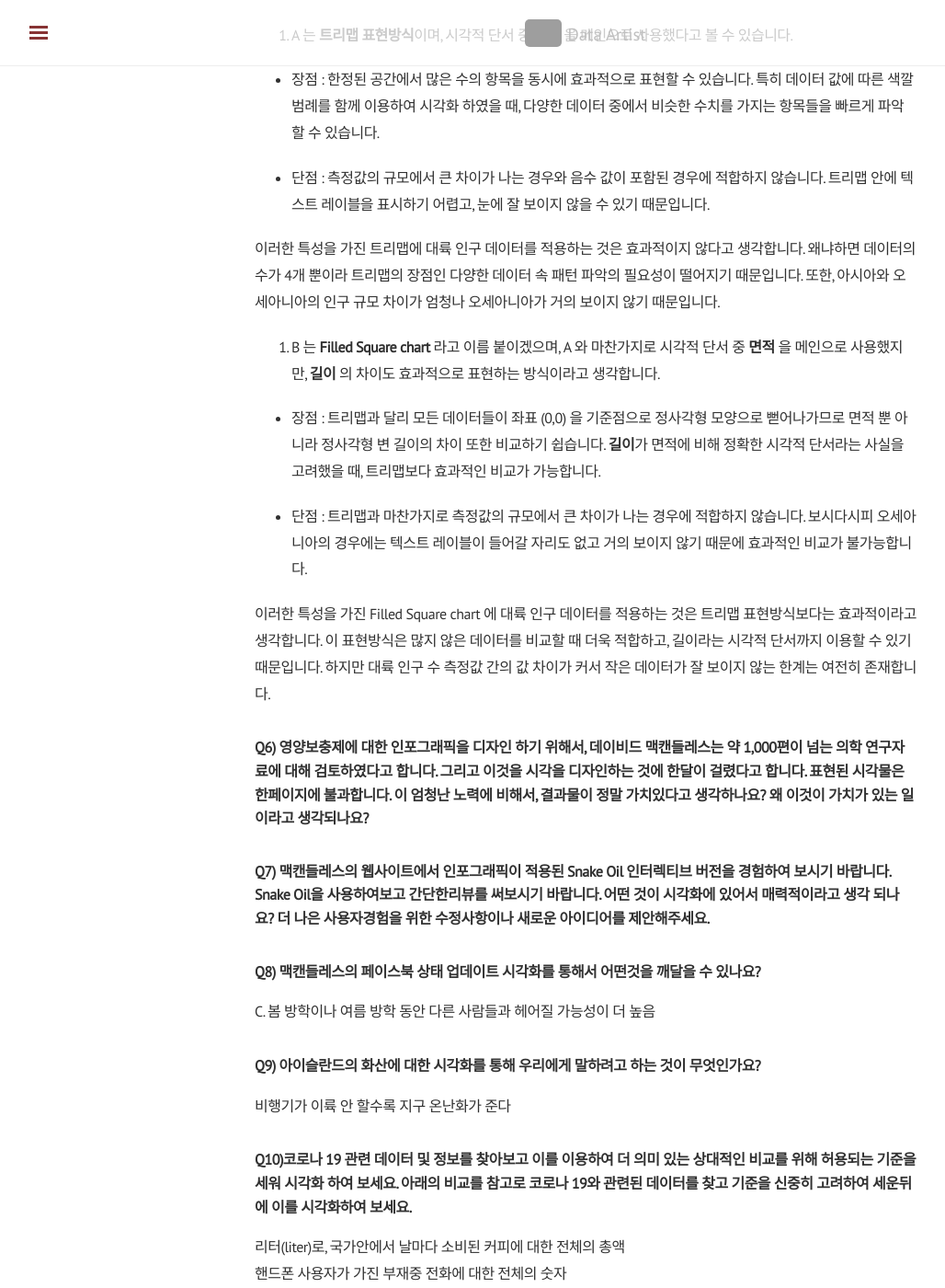
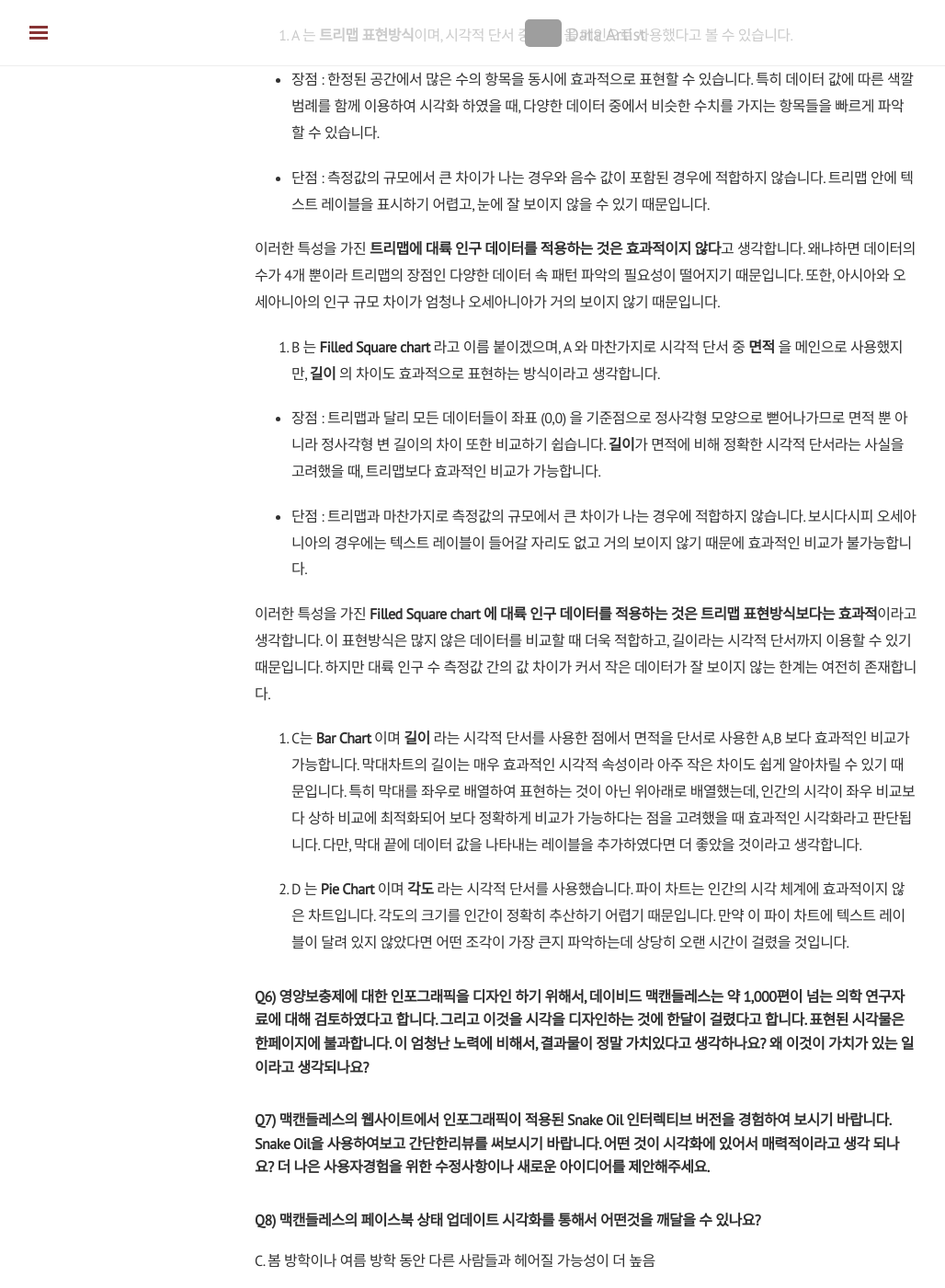
Before and after one commit to shanny924/shanny924.github.io, a Jekyll site: the page built from _posts/2020-03-17-dmc#1.md, in a window 1280 px wide and 1400 px high, scrolled down 2509 px. Shown: the whole window at 92% size, without its empty margins (3-1031 px from the left). Built offline with Jekyll 4.4.1, drawn with Linux system fonts in a browser that asks for light colours; nearby versions of some CDN libraries; comment, search, counter and statistics services are not loaded; some of the changed text lies outside the part shown; grey boxes are pictures that could not be loaded.

Commit message:
Update 2020-03-17-dmc#1.md

```diff
--- a/_posts/2020-03-17-dmc#1.md
+++ b/_posts/2020-03-17-dmc#1.md
@@ -29,14 +29,14 @@ $3,000 billion
 
 ### Q4) 데이비드 맥캔들레스는 시각화에 있어 많은 경우, 숫자를 표현하기 위한 2차원 영역 이미지를 사용합니다. 예를 들면, 그의 “10억Dollar o-Gram"은 직사각형의 영역과 같은 매우 큰dollar 총액을 표시합니다. 다음의 표를 보고 대륙별 인구수를 파악하시기 바랍니다. 정사각형의 영역과 같은 각각의 대륙 인구를 표시하는 두가지 그래프를 그려보세요.
 
-**a)서로의 옆에 각 대륙을 표시하는 정사각형을 그리세요.**
+**A)서로의 옆에 각 대륙을 표시하는 정사각형을 그리세요.**
 
 Tableau Tree map 으로 대륙별 인구수 데이터를 표현했습니다. 정사각형으로 표현하려고 노력했지만..깔끔하게 정리된 느낌을 내기가 어려워 직사각형으로 변경했습니다! 대륙별 인구수가 많을 수록 크기가 커지고, 노란색으로 변하도록 색상 범례를 설정하였습니다. 그리고 좌측 상단에 대륙명과 빌리언 단위의 인구수 데이터 레이블을 표기하였습니다.
 
 ![1](https://drive.google.com/uc?id=1WvNSkWC5MA-qmWfgfQNduTCj0QuzgecD)
 
 
-**b)서로의 안쪽에 차례로 끼워 정사각형을 그리세요. (McCandless에 의해 사용된 “Sensory Bandwith" 시각화와유사).**
+**B)서로의 안쪽에 차례로 끼워 정사각형을 그리세요. (McCandless에 의해 사용된 “Sensory Bandwith" 시각화와유사).**
 
 Tableau 에서 Filled Square chart 방식으로 표현했습니다. 각 색상은 대륙명을 나타내고, 크기는 대륙별 인구수를 나타냅니다. 우측 상단에 레이블을 표기하였습니다.
 
@@ -61,7 +61,7 @@ a,b,c,d 중 어떤 그래프가 가장 효과적인지 비교하기에 앞서
 
 * 단점 :  측정값의 규모에서 큰 차이가 나는 경우와 음수 값이 포함된 경우에 적합하지 않습니다. 트리맵 안에 텍스트 레이블을 표시하기 어렵고, 눈에 잘 보이지 않을 수 있기 때문입니다.
 
-이러한 특성을 가진 트리맵에 대륙 인구 데이터를 적용하는 것은 효과적이지 않다고 생각합니다. 왜냐하면 데이터의 수가 4개 뿐이라 트리맵의 장점인 다양한 데이터 속 패턴 파악의 필요성이 떨어지기 때문입니다. 또한, 아시아와 오세아니아의 인구 규모 차이가 엄청나 오세아니아가 거의 보이지 않기 때문입니다.
+이러한 특성을 가진 **트리맵에 대륙 인구 데이터를 적용하는 것은 효과적이지 않다**고 생각합니다. 왜냐하면 데이터의 수가 4개 뿐이라 트리맵의 장점인 다양한 데이터 속 패턴 파악의 필요성이 떨어지기 때문입니다. 또한, 아시아와 오세아니아의 인구 규모 차이가 엄청나 오세아니아가 거의 보이지 않기 때문입니다.
 
 2. B 는 **Filled Square chart** 라고 이름 붙이겠으며, A 와 마찬가지로 시각적 단서 중 **면적** 을 메인으로 사용했지만, **길이** 의 차이도 효과적으로 표현하는 방식이라고 생각합니다.
 
@@ -69,9 +69,11 @@ a,b,c,d 중 어떤 그래프가 가장 효과적인지 비교하기에 앞서
 
 * 단점 : 트리맵과 마찬가지로 측정값의 규모에서 큰 차이가 나는 경우에 적합하지 않습니다. 보시다시피 오세아니아의 경우에는 텍스트 레이블이 들어갈 자리도 없고 거의 보이지 않기 때문에 효과적인 비교가 불가능합니다.
 
-이러한 특성을 가진 Filled Square chart 에 대륙 인구 데이터를 적용하는 것은 트리맵 표현방식보다는 효과적이라고 생각합니다. 이 표현방식은 많지 않은 데이터를 비교할 때 더욱 적합하고, 길이라는 시각적 단서까지 이용할 수 있기 때문입니다. 하지만 대륙 인구 수 측정값 간의 값 차이가 커서 작은 데이터가 잘 보이지 않는 한계는 여전히 존재합니다.
+이러한 특성을 가진 **Filled Square chart 에 대륙 인구 데이터를 적용하는 것은 트리맵 표현방식보다는 효과적**이라고 생각합니다. 이 표현방식은 많지 않은 데이터를 비교할 때 더욱 적합하고, 길이라는 시각적 단서까지 이용할 수 있기 때문입니다. 하지만 대륙 인구 수 측정값 간의 값 차이가 커서 작은 데이터가 잘 보이지 않는 한계는 여전히 존재합니다.
 
+3. C는 **Bar Chart** 이며 **길이** 라는 시각적 단서를 사용한 점에서 면적을 단서로 사용한 A,B 보다 효과적인 비교가 가능합니다. 막대차트의 길이는 매우 효과적인 시각적 속성이라 아주 작은 차이도 쉽게 알아차릴 수 있기 때문입니다. 특히 막대를 좌우로 배열하여 표현하는 것이 아닌 위아래로 배열했는데, 인간의 시각이 좌우 비교보다 상하 비교에 최적화되어 보다 정확하게 비교가 가능하다는 점을 고려했을 때 효과적인 시각화라고 판단됩니다. 다만, 막대 끝에 데이터 값을 나타내는 레이블을 추가하였다면 더 좋았을 것이라고 생각합니다.
 
+4. D 는 **Pie Chart** 이며 **각도** 라는 시각적 단서를 사용했습니다. 파이 차트는 인간의 시각 체계에 효과적이지 않은 차트입니다. 각도의 크기를 인간이 정확히 추산하기 어렵기 때문입니다. 만약 이 파이 차트에 텍스트 레이블이 달려 있지 않았다면 어떤 조각이 가장 큰지 파악하는데 상당히 오랜 시간이 걸렸을 것입니다.
 
 
 
```
